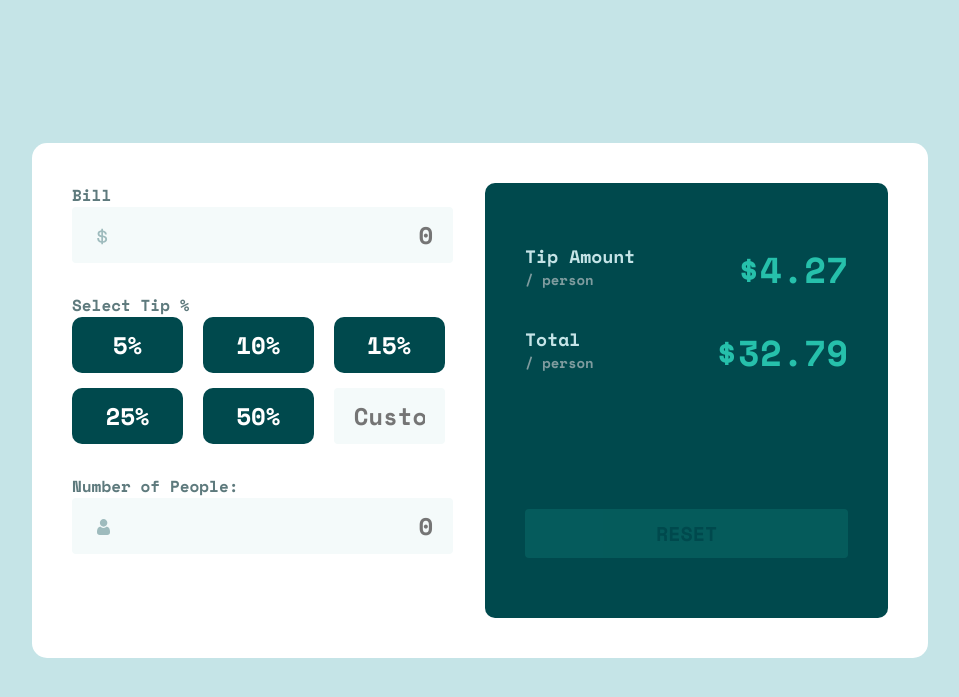
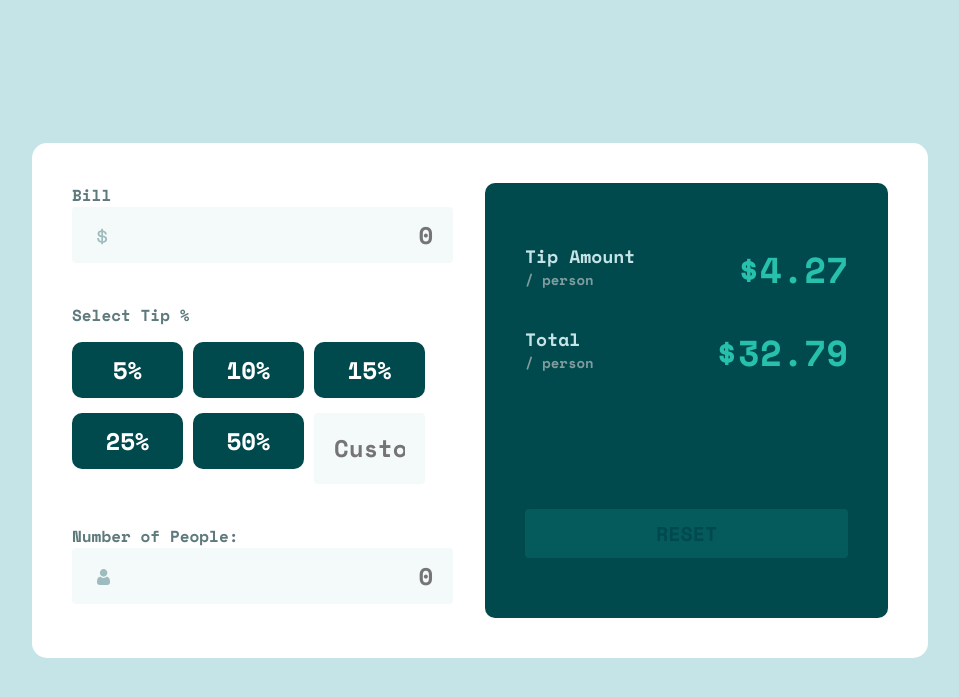
Before and after one commit to Saumya-Shrestha/WebDev, a PHP site: page / in a window 1280 px wide. Shown: the top 697 px of the page, without its empty margins (160-1119 px from the left). Run offline with PHP 8.4, Linux system fonts and the light colour scheme.

Commit message:
Last Commit

```diff
--- a/index.html
+++ b/index.html
@@ -13,33 +13,27 @@
 
       <div class="calculator">
         <div class="input-group">
-          <label for="Bill">
-            Bill
+          <label for="Bill">Bill</label>
             <input class="bill" type="text" placeholder="0">
             <img src="./images/icon-dollar.svg" alt="$" class="dollar-sign">
-          </label>
         </div>
 
         <div class="input-group">
+          <div class="label-container"><label for="Tip">Select Tip %</label></div>
           <div class="tips-group">
-            <label for="Tip">
-              Select Tip %<br>
               <button class="tip-button">5%</button>
               <button class="tip-button">10%</button>
               <button class="tip-button">15%</button>
               <button class="tip-button">25%</button>
               <button class="tip-button">50%</button>
               <input type="text" class="button" placeholder="Custom">
-            </label>
           </div>
       </div>
 
         <div class="input-group">
-          <label for="People">
-            Number of People:
+          <div class="label-container"><label for="People">Number of People:</label></div>
             <input class="people" type="text" placeholder="0">
             <img src="./images/icon-person.svg" alt="people" class="people-sign">
-          </label>
         </div>
       </div>
 
--- a/style.css
+++ b/style.css
@@ -65,10 +65,14 @@ body {
     background-color: var(--color-veryLightGrayishCyan);
 }
 
+.label-container {
+    margin-top: 40px;
+}
+
 .tips-group {
     display: flex;
     flex-wrap: wrap;
-    margin-top: 30px;
+    margin-top: 15px;
     margin-bottom: 15px;
 }
 
```
